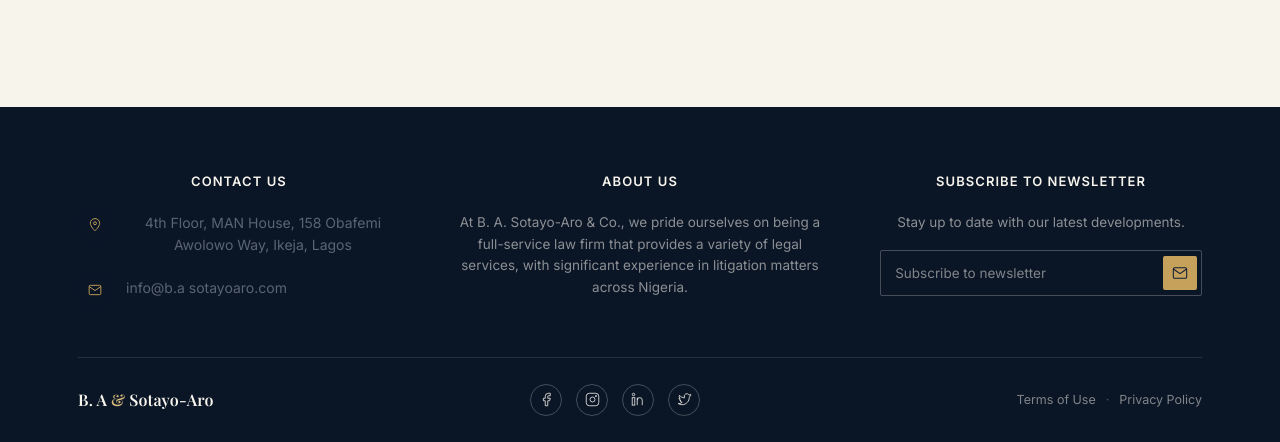
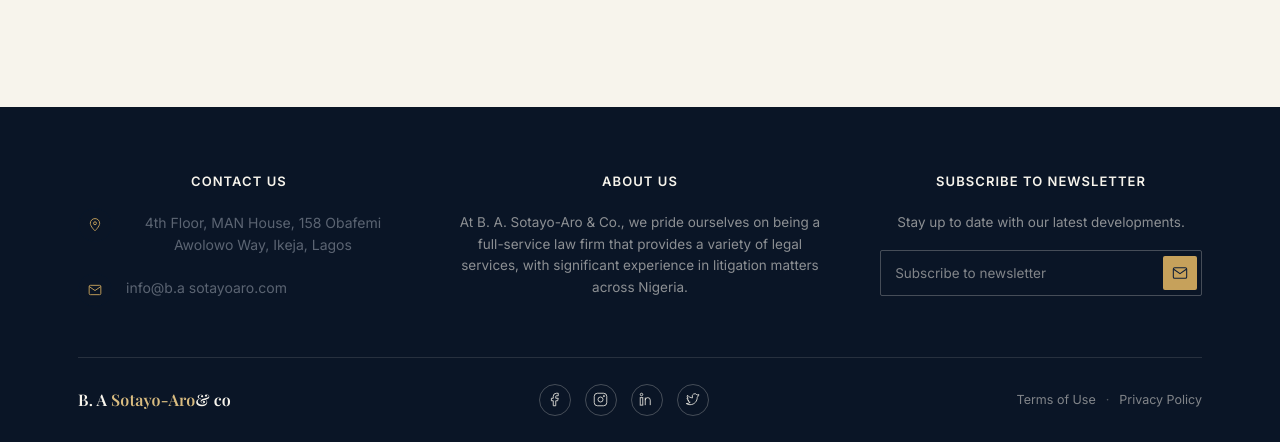
Before and after one commit to DELIS-CODE/B-A-Sotayo-Aro-Co, a plain HTML site: page index.html in a window 1280 px wide. Shown: the part 1746-2188 px from the top of the page. Drawn offline with nearby package versions, Linux system fonts and the light colour scheme.

Commit message:
Update footer brand name and style

```diff
--- a/index.html
+++ b/index.html
@@ -183,7 +183,7 @@
 
     <div class="footer-bottom">
       <a href="index.html" class="footer-brand-mini">
-        <span class="brand-name">B. A <span style="color:var(--gold-bright);">&</span> Sotayo-Aro</span>
+        <span class="brand-name">B. A <span style="color:var(--gold-bright);">Sotayo-Aro</span>& co</span>
       </a>
 
       <div class="footer-social">
```
